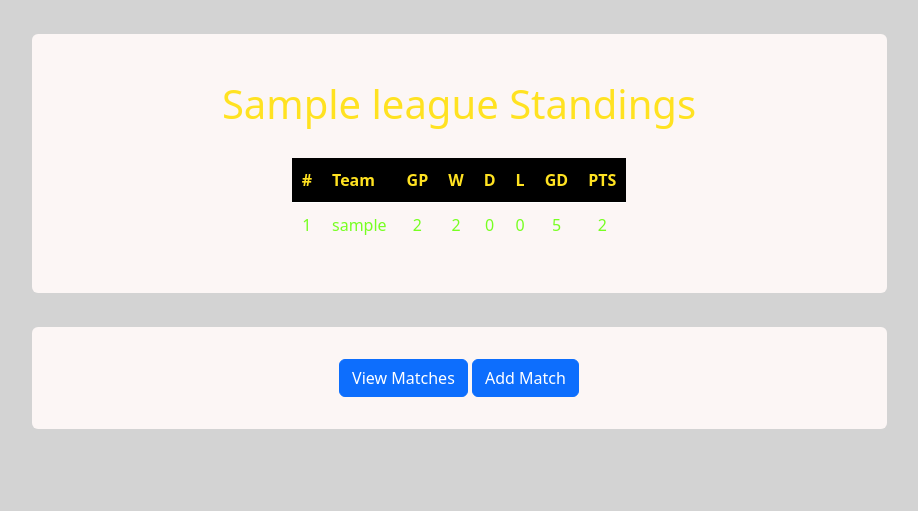
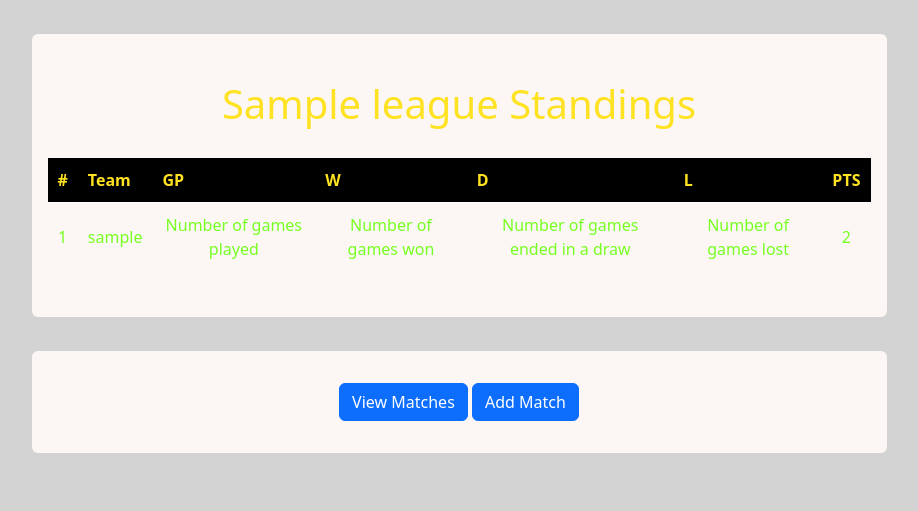
Before and after one commit to MorganStenberg/League-hub, a Django app: a page that uses league/templates/league/detailed_league.html in a window 1280 px wide. Shown: the part 56-567 px from the top of the page, without its empty margins (181-1099 px from the left). Run offline with Django 4.2, Linux system fonts and the light colour scheme; a user stored in the database is signed in; tables that the repository leaves empty hold one stand-in row (values such as "Sample post"); some libraries are stand-ins or nearby versions.

Commit message:
rename variable for clarity, add content detailed league template

```diff
--- a/league/templates/league/detailed_league.html
+++ b/league/templates/league/detailed_league.html
@@ -28,8 +28,6 @@
 
 
 
-
-
 <div class="container">
   <div class="row justify-content-center">
     <div class="col-12 col-md-9 p-3 rounded detailed-league">
@@ -43,7 +41,6 @@
             <th>W</th>
             <th>D</th>
             <th>L</th>
-							<th>GD</th>
             <th>PTS</th>
           </tr>
 
@@ -51,11 +48,12 @@
           <tr class="wpos">
             <td>1</td>
             <td>{{ user.username }}</td>
-							<td>2</td>
-							<td>2</td>
-							<td>0</td>
-							<td>0</td>
-							<td>5</td>
+
+            <td>Number of games played</td>
+            <td>Number of games won</td>
+            <td>Number of games ended in a draw</td>
+            <td>Number of games lost</td>
+
             <td>{{ points }}</td>
           </tr>
           {% endfor %}
@@ -81,7 +79,7 @@
       <div class="table-container collapse" id="viewMatches">
         <table class="table table-borderless align-middle">
           <tbody>
-            {% for match in all_matches %}
+            {% for match in all_league_matches %}
             <tr class="upper-table-row">
               <th>{{ match.home_team }} </th>
               <td class="td-score">{{ match.home_team_score }} </td>
@@ -214,55 +212,3 @@
 {% block extras %}
 <script src="{% static 'js/league.js' %}"></script>
 {% endblock %}
-
-
-<!---
-<div class="container-fluid">
-  <div class="row">
-      <table class="table">
-          <thead>
-            <tr>
-              <th scope="col">#</th>
-              <th scope="col">Player</th>
-              <th scope="col">Games played</th>
-              <th scope="col">Won</th>
-              <th scope="col">Draw</th>
-              <th scope="col">Lost</th>
-              <th scope="col">Points</th>
-            </tr>
-          </thead>
-          <tbody class="table-group-divider">
-            <tr>
-              <th scope="row">1</th>
-              <td>test</td>
-              <td>Otto</td>
-              <td>@mdo</td>
-              <td>Mark</td>
-              <td>Otto</td>
-              <td>@mdo</td>
-            </tr>
-            <tr>
-              <th scope="row">2</th>
-              <td>Jacob</td>
-              <td>Thornton</td>
-              <td>@fat</td>
-              <td>Jacob</td>
-              <td>Thornton</td>
-              <td>@fat</td>
-            </tr>
-            <tr>
-              <th scope="row">3</th>
-              <td>Larry the Bird</td>
-              <td>@twitter</td>
-              <td>Jacob</td>
-              <td>Thornton</td>
-              <td>@fat</td>
-              <td>@fat</td>
-            </tr>
-          </tbody>
-        </table>
-  </div>
-
-
-
--->
--- a/league/views.py
+++ b/league/views.py
@@ -95,8 +95,14 @@ def detailed_league(request, slug):
     league_instance = get_object_or_404(League, slug=slug)
     standings = league_instance.calculate_standings()
 
-    all_matches = league_instance.matches.all()
 
+    all_league_matches = league_instance.matches.all()
+
+    for match in all_league_matches:
+        home_team = match.home_team
+        away_team = match.away_team
+        print(home_team)
+        print(away_team)
 
 
     if request.method == "POST":
@@ -122,7 +128,7 @@ def detailed_league(request, slug):
         "league_instance": league_instance,
         "standings": standings,
         "add_matches_form": add_matches_form,
-        'all_matches': all_matches,
+        "all_league_matches": all_league_matches,
     }
 
     return render (
```
Lines whose indentation alone changed are shown as unchanged.
